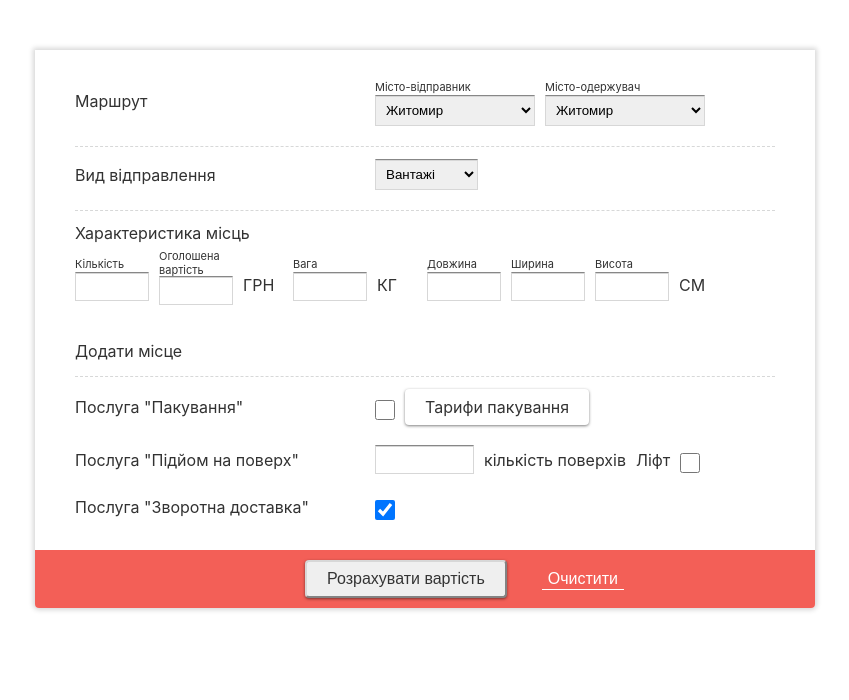
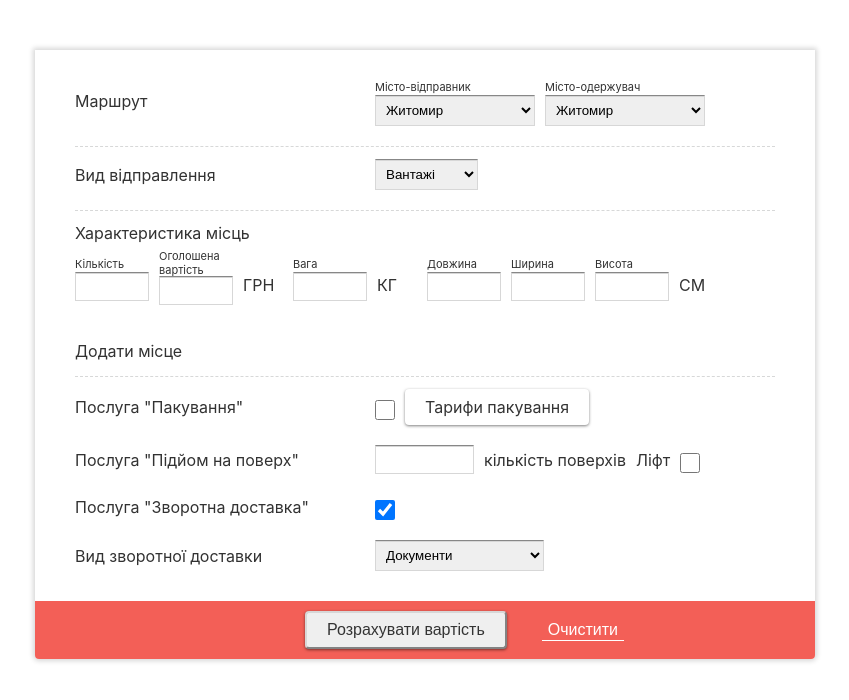
Before and after one commit to idontneedsleep/lab5_1_react, a React (Create React App) app: page / in a window 1280 px wide. Both pictures are taken after a click on the checkbox 600 px from the left and 510 px from the top of the page. Shown: the top 700 px of the page, without its empty margins (215-1064 px from the left). Built offline with nearby package versions, Linux system fonts and the light colour scheme.

Commit message:
third checkbox functional

```diff
--- a/src/components/form2.js
+++ b/src/components/form2.js
@@ -1,32 +1,22 @@
 import {useForm} from "react-hook-form";
 import * as yup from "yup";
 import {yupResolver} from "@hookform/resolvers/yup";
-import React from "react";
+import React, {useState, useEffect} from "react";
 
 const schema = yup.object().shape({
-    amount: yup.number().required().positive(),
-    price: yup.number().required().positive(),
-    weight: yup.number().required().positive(),
-    length: yup.number().required().positive(),
-    width: yup.number().required().positive(),
+    amount: yup.number().positive().required(),
+    price: yup.number().positive().required(),
+    weight: yup.number().positive().required(),
+    length: yup.number().positive().required(),
+    width: yup.number().positive().required(),
     height: yup.number().positive().required(),
-    floorAmount: yup.number().positive(),
 });
 
 export function Form2() {
 
-    const {register, handleSubmit, formState: {errors}} = useForm({
+    const {register, watch, handleSubmit, formState: {errors}} = useForm({
         resolver: yupResolver(schema),
-        /*mode: 'onChange',*/
     });
-
-    const onSubmit = (data) => {
-        console.log(data);
-    };
-
-    const onError = (errors) => {
-        console.log(errors);
-    };
 
     const cities = [
         {
@@ -68,6 +58,31 @@ export function Form2() {
             text: 'Палети',
         },
     ];
+    const back = [
+        {
+            id: 1,
+            text: 'Документи',
+        },
+        {
+            id: 2,
+            text: 'Грошовий переказ',
+        },
+    ];
+
+    const onSubmit = (data) => {
+        console.log(data);
+    };
+    const onError = (errors) => {
+        console.log(errors);
+    };
+
+    const [showBack, setShowBack] = useState(false);
+
+    const handleChange = ()  => {
+        setShowBack(showBack => !showBack);
+        console.log(showBack);
+    }
+    useEffect(() => {console.log(showBack);}, [showBack]);
 
     return (
         <form onSubmit={handleSubmit(onSubmit, onError)}>
@@ -157,7 +172,7 @@ export function Form2() {
             <hr/>
             <div className="container">
                 <div className="label_main">Послуга "Пакування"</div>
-                <input type="checkbox" name="checkPack"/>
+                <input type="checkbox" name="checkPack" {...register("checkPack")}/>
                 <a href="https://novaposhta.ua/uploads/misc/doc/Dodatkovi_poslygi.pdf">Тарифи пакування</a>
             </div>
             <div className="container">
@@ -165,12 +180,22 @@ export function Form2() {
                 <input {...register("floorAmount")} type="text" name="floorAmount" className="input_floor"/>
                 <div>кількість поверхів</div>
                 <div>Ліфт</div>
-                <input type="checkbox" name="checkLift"/>
+                <input type="checkbox" name="checkLift" {...register("checkLift")}/>
             </div>
             <div className="container">
                 <div className="label_main">Послуга "Зворотна доставка"</div>
-                <input type="checkbox" name="checkBack"/>
+                <input type="checkbox" name="checkBack" {...register("checkBack")} onChange={handleChange}/>
             </div>
+            {showBack &&
+                <div className="container">
+                    <div className="label_main">Вид зворотної доставки</div>
+                    <select name="back" {...register("back")}>
+                        {back.map(
+                            (it, index) =>
+                                <option key={index} value={it.id.toString()}>{it.text}</option>
+                        )}
+                    </select>
+                </div>}
             <div className="buttons">
                 <input type="submit" value="Розрахувати вартість"/>
                 <input type="reset" value="Очистити"/>
```
